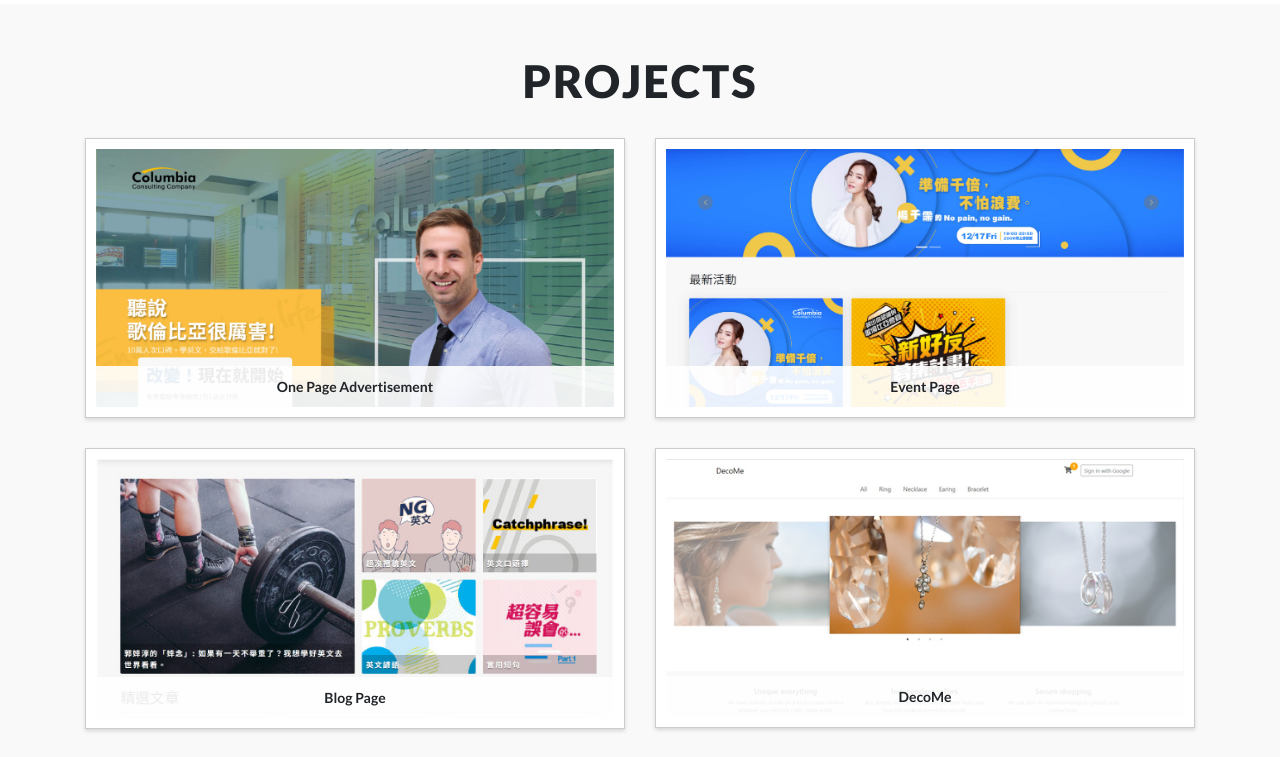
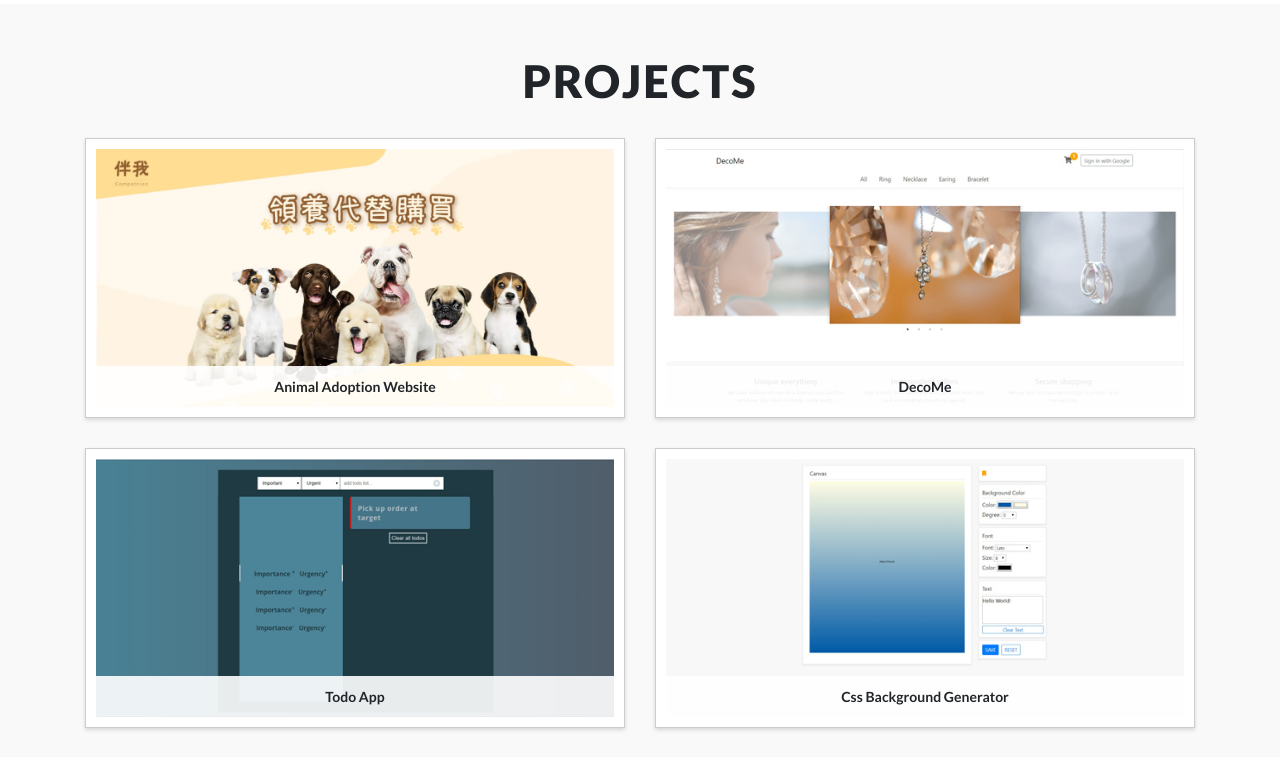
Before and after one commit to jerrychiu0863/Jerry__Chiu, a React (Create React App) app: page / in a window 1280 px wide. Shown: the part 1200-1957 px from the top of the page. Built offline with nearby package versions, Linux system fonts and the light colour scheme.

Commit message:
add new project

```diff
--- a/src/components/Projects.jsx
+++ b/src/components/Projects.jsx
@@ -2,12 +2,13 @@ import React from 'react';
 import '../css/Projects.css';
 
 //Project images
-import onePage from '../assets/projects/one_page_600x299.jpg';
-import clueEvent from '../assets/projects/clue_event_600x299.jpg';
-import clueArticle from '../assets/projects/clue_article_600x299.jpg';
+// import onePage from '../assets/projects/one_page_600x299.jpg';
+// import clueEvent from '../assets/projects/clue_event_600x299.jpg';
+// import clueArticle from '../assets/projects/clue_article_600x299.jpg';
 import cssBGgenerator from '../assets/projects/css-generator_600x299.jpg';
 import DecoMe from '../assets/projects/decome_600x299.jpg';
 import todo from '../assets/projects/todo_600x299.jpg';
+import Competnion from '../assets/projects/competnion_600x299.jpg';
 
 //Components
 import ProjectItem from './ProjectItem';
@@ -19,16 +20,14 @@ const Projects = () => {
       <div className="container">
         <HeaderDisplay header={'Projects'} />
         <ProjectItem
-          porjectOne={onePage}
-          titleOne={'One Page Advertisement'}
-          urlOne={'https://www.clue.com.tw/webinars/LandingPage/Get/Wyf0T'}
-          projectTwo={clueEvent}
-          urlTwo={
-            'https://www.clue.com.tw/webinars/Content/eDM/clue_event.html'
-          }
-          titleTwo={'Event Page'}
+          porjectOne={Competnion}
+          titleOne={'Animal Adoption Website'}
+          urlOne={'https://competnion.netlify.app/'}
+          projectTwo={DecoMe}
+          urlTwo={'https://jerrychiu0863.github.io/ecommerce/#/'}
+          titleTwo={'DecoMe'}
         />
-        <ProjectItem
+        {/* <ProjectItem
           porjectOne={clueArticle}
           titleOne={'Blog Page'}
           urlOne={
@@ -37,10 +36,10 @@ const Projects = () => {
           projectTwo={DecoMe}
           urlTwo={'https://jerrychiu0863.github.io/ecommerce/#/'}
           titleTwo={'DecoMe'}
-        />
+        /> */}
         <ProjectItem
           porjectOne={todo}
-          titleOne={'The Eisenhower Matrix Todo App'}
+          titleOne={'Todo App'}
           urlOne={'https://jerrychiu0863.github.io/react_todo_app/'}
           projectTwo={cssBGgenerator}
           titleTwo={'Css Background Generator'}
```
Also changed, not shown: src/assets/projects/competnion_600x299.jpg (added).
